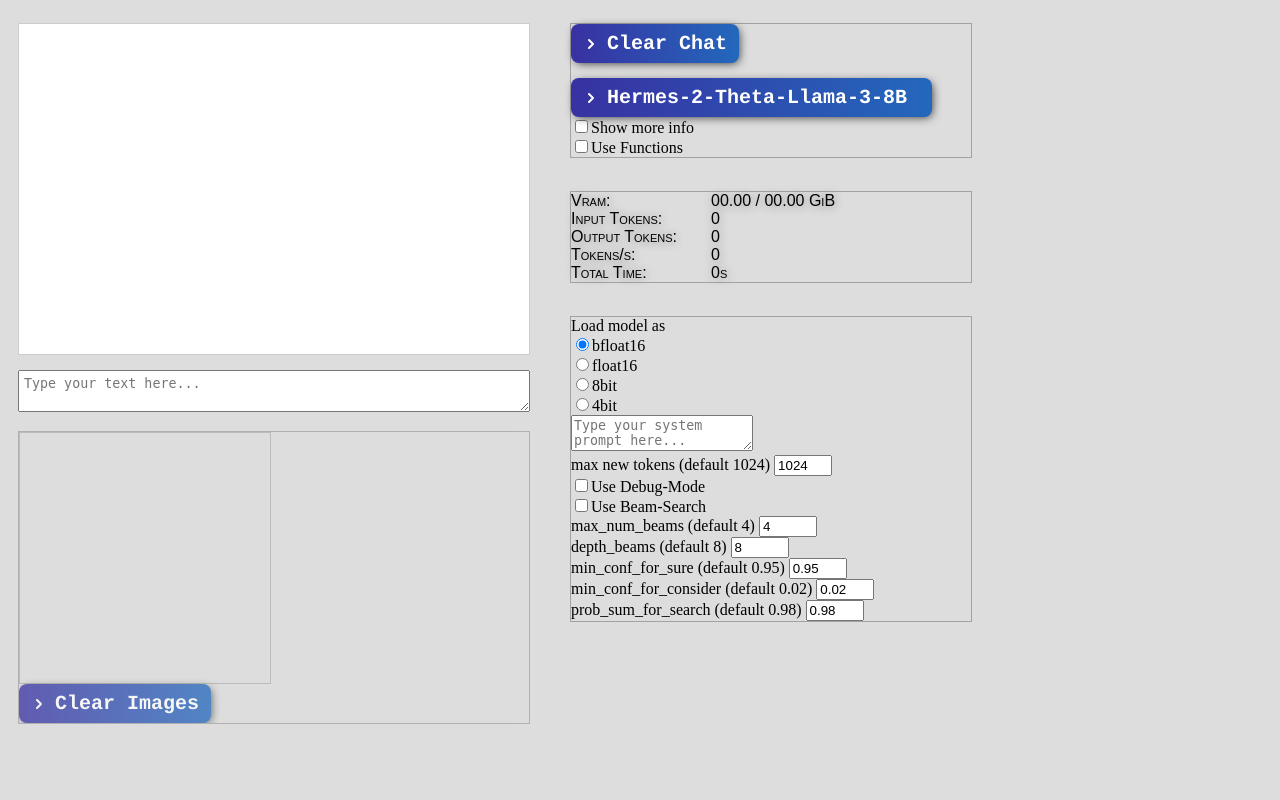
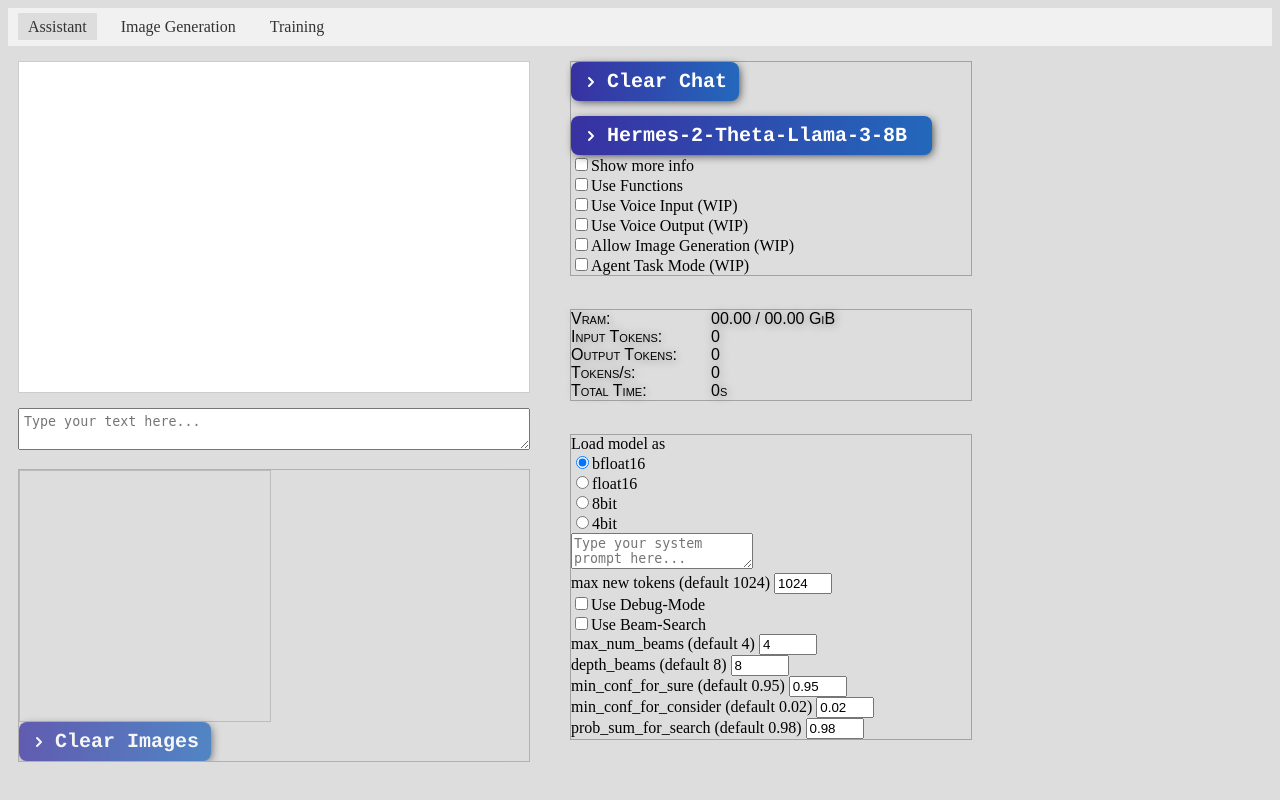
Before and after one commit to KT313/assistant_base, a Flask app: template server_web/templates/index.html in a window 1280 px wide. Run offline with Flask 3, Linux system fonts and the light colour scheme; the template is opened without the code that fills it, so the values that code supplies are empty.

Commit message:
misc updates, added tabs to web-ui, todo: for some reason hermer-2 model takes up a lot more vram for tensors during inference than other models

```diff
--- a/server_inference/lib/misc.py
+++ b/server_inference/lib/misc.py
@@ -85,10 +85,35 @@
 
     dhold.start_time_total =  time.time()
     data = dhold.request_json
+    print("inputs:")
+    counter = 1
     if show_info:
         for key, val in data.items():
             if key != "images":
-                print(key, val, flush=True)
+                if key == "chat":
+                    print(" |", key, "(dict):")
+                    for entry in val:
+                        if counter%2==0:
+                            print("    |", f"{str(entry['role']+': ').ljust(14, '.')} {entry['content']}")
+                        else:
+                            print("    |", f"{str(entry['role']+': ').ljust(14)} {entry['content']}")
+                        counter += 1
+                else:
+                    if not isinstance(val, dict):
+                        if counter%2==0:
+                            print(" |", str(key+': ').ljust(24, '.'), val, flush=True)
+                        else:
+                            print(" |", str(key+': ').ljust(24), val, flush=True)
+                        counter += 1
+                    else:
+                        print(" |", key, "(dict):")
+                        for sub_key, sub_val in val.items():
+                            if counter%2==0:
+                                print("    |", str(sub_key+': ').ljust(24, '.'), sub_val, flush=True)
+                            else:
+                                print("    |", str(sub_key+': ').ljust(24), sub_val, flush=True)
+                            counter += 1
+
 
     if not isinstance(data['chat'], list):
         data['chat'] = [data['chat']]
@@ -98,7 +123,10 @@
         inputs['images'] = base64_to_pil(inputs['images'])
         if show_info:
             for image in inputs['images']:
-                print(image.size)
+                print(" |", image.size)
+
+    if show_info:
+        print()
     inputs['max_new_tokens'] = int(inputs['max_new_tokens'].strip())
 
     dhold.inputs = inputs
@@ -144,4 +172,4 @@
         for entry in model:
             if not multi_turn:
                 print("\n\n\n\n\n\n\n\n\n\n\n\n\n\n\n\n\n\n\n\n")
-                infer({'chat': [{'role': 'System', 'content': 'Hello, I am the system.'}, {'role': 'User', 'content': 'hi'}], 'model': entry, 'manual_system_prompt': '', 'use_functions': False, 'model_dtype': 'bfloat16', 'max_new_tokens': '64', 'debugmode': True, 'images': [], 'beam_config': {'use_beam_search': True, 'max_num_beams': '2', 'depth_beams': '4', 'min_conf_for_sure': '0.95', 'min_conf_for_consider': '0.02', 'prob_sum_for_search': '0.98'}})
+                infer({'chat': [{'role': 'System', 'content': 'Hello, I am the system.'}, {'role': 'User', 'content': 'hi'}], 'model': entry, 'manual_system_prompt': '', 'use_functions': False, 'model_dtype': 'bfloat16', 'max_new_tokens': '8', 'debugmode': True, 'images': [], 'beam_config': {'use_beam_search': False, 'max_num_beams': '2', 'depth_beams': '4', 'min_conf_for_sure': '0.95', 'min_conf_for_consider': '0.02', 'prob_sum_for_search': '0.98'}})
--- a/server_web/static/script.js
+++ b/server_web/static/script.js
@@ -1,4 +1,19 @@
 document.addEventListener('DOMContentLoaded', function() {
+    const tabs = document.querySelectorAll('nav ul li a');
+    const tabContents = document.querySelectorAll('.tab-content');
+
+    tabs.forEach(tab => {
+        tab.addEventListener('click', function(e) {
+            e.preventDefault();
+
+            tabs.forEach(tab => tab.classList.remove('active'));
+            tabContents.forEach(content => content.classList.remove('active'));
+
+            this.classList.add('active');
+            document.getElementById(this.getAttribute('data-tab')).classList.add('active');
+        });
+    });
+
     document.getElementById('display-text').innerHTML = "";
     document.getElementById('display-text').chat = [];
     fetchInitText();
@@ -40,6 +55,10 @@
     const prob_sum_for_search = document.getElementById('prob_sum_for_search');
 
     const usefunctions = document.getElementById('usefunctions-checkbox');
+    const usevoiceinput = document.getElementById('usevoiceinput-checkbox');
+    const usevoiceoutput = document.getElementById('usevoiceoutput-checkbox');
+    const allowimagegen = document.getElementById('allowimagegen-checkbox');
+    const agenttaskmode = document.getElementById('agenttaskmode-checkbox');
 
     const modeldtype = document.querySelector('input[name="model-dtype"]:checked');
 
@@ -70,6 +89,10 @@
             'model': model_val,
             'manual_system_prompt': manualSystemPrompt.value,
             'use_functions': usefunctions.checked,
+            'use_voiceinput': usevoiceinput.checked,
+            'use_voiceoutput': usevoiceoutput.checked,
+            'allow_imagegen': allowimagegen.checked,
+            'agent_task_mode': agenttaskmode.checked,
             'model_dtype': modeldtype.value,
             'max_new_tokens': max_new_tokens.value,
             'debugmode': debugmode.checked,
@@ -163,6 +186,22 @@
     console.log("changed usefunctions checkbox");
 }
 
+function usevoiceinputCheckbox() {
+    console.log("changed usevoiceinput checkbox");
+}
+
+function usevoiceoutputCheckbox() {
+    console.log("changed usevoiceoutput checkbox");
+}
+
+function allowimagegenCheckbox() {
+    console.log("changed allowimagegen checkbox");
+}
+
+function agenttaskmodeCheckbox() {
+    console.log("changed agenttaskmode checkbox");
+}
+
 function usebeamsearchCheckbox() {
     console.log("changed usebeamsearch checkbox");
 }
--- a/server_web/static/styles.css
+++ b/server_web/static/styles.css
@@ -1,3 +1,37 @@
+nav {
+    background-color: #f1f1f1;
+    padding: 10px;
+}
+
+nav ul {
+    list-style-type: none;
+    margin: 0;
+    padding: 0;
+}
+
+nav ul li {
+    display: inline-block;
+    margin-right: 10px;
+}
+
+nav ul li a {
+    text-decoration: none;
+    padding: 5px 10px;
+    color: #333;
+}
+
+nav ul li a.active {
+    background-color: #ddd;
+}
+
+.tab-content {
+    display: none;
+}
+
+.tab-content.active {
+    display: block;
+}
+
 #display-text {
     width: 38vw;
     min-width: 500px;
--- a/server_web/templates/index.html
+++ b/server_web/templates/index.html
@@ -6,6 +6,16 @@
     <script src="{{ url_for('static', filename='script.js') }}"></script>
 </head>
 <body style="background-color: #ddd;">
+    <nav>
+        <ul>
+            <li><a href="#" class="active" data-tab="assistant">Assistant</a></li>
+            <li><a href="#" data-tab="image-generation">Image Generation</a></li>
+            <li><a href="#" data-tab="training">Training</a></li>
+        </ul>
+    </nav>
+
+    <div id="content">
+        <div id="assistant" class="tab-content active">
             <div style="display: flex; align-items: start;">
                 <div id="main-area">
                     <div id="display-text" style="background: #fff;"></div>
@@ -46,6 +56,10 @@
                         </div><br>
                         <input type="checkbox" id="moreinfo-checkbox" onchange="moreInfoCheckbox()"><label for="moreinfo-checkbox">Show more info</label><br>
                         <input type="checkbox" id="usefunctions-checkbox" onchange="usefunctionsCheckbox()"><label for="usefunctions-checkbox">Use Functions</label><br>
+                        <input type="checkbox" id="usevoiceinput-checkbox" onchange="usevoiceinputCheckbox()"><label for="usevoiceinput-checkbox">Use Voice Input (WIP)</label><br>
+                        <input type="checkbox" id="usevoiceoutput-checkbox" onchange="usevoiceoutputCheckbox()"><label for="usevoiceoutput-checkbox">Use Voice Output (WIP)</label><br>
+                        <input type="checkbox" id="allowimagegen-checkbox" onchange="allowimagegenCheckbox()"><label for="allowimagegen-checkbox">Allow Image Generation (WIP)</label><br>
+                        <input type="checkbox" id="agenttaskmode-checkbox" onchange="agenttaskmodeCheckbox()"><label for="agenttaskmode-checkbox">Agent Task Mode (WIP)</label><br>
                     </div>
                     <br>
                     <div id="info" style="margin: 0px; width: 400px; border: 1px solid #00000044; margin-left: 40px; margin-top: 15px;">
@@ -80,8 +94,17 @@
                 </div>
             </div>
 
-    <div style="display: flex; align-items: center;">
+        </div>
 
+        <div id="image-generation" class="tab-content">
+            <!-- Content for the Image Generation tab goes here -->
         </div>
+
+        <div id="training" class="tab-content">
+            <!-- Content for the Training tab goes here -->
+        </div>
+    </div>
+
+
 </body>
 </html>
```
Also changed, not shown: server_inference/lib/processor_helper.py (+55 -43 lines), server_inference/lib/sync.py (+21 -18 lines), readme.md. Lines whose indentation alone changed are shown as unchanged.
